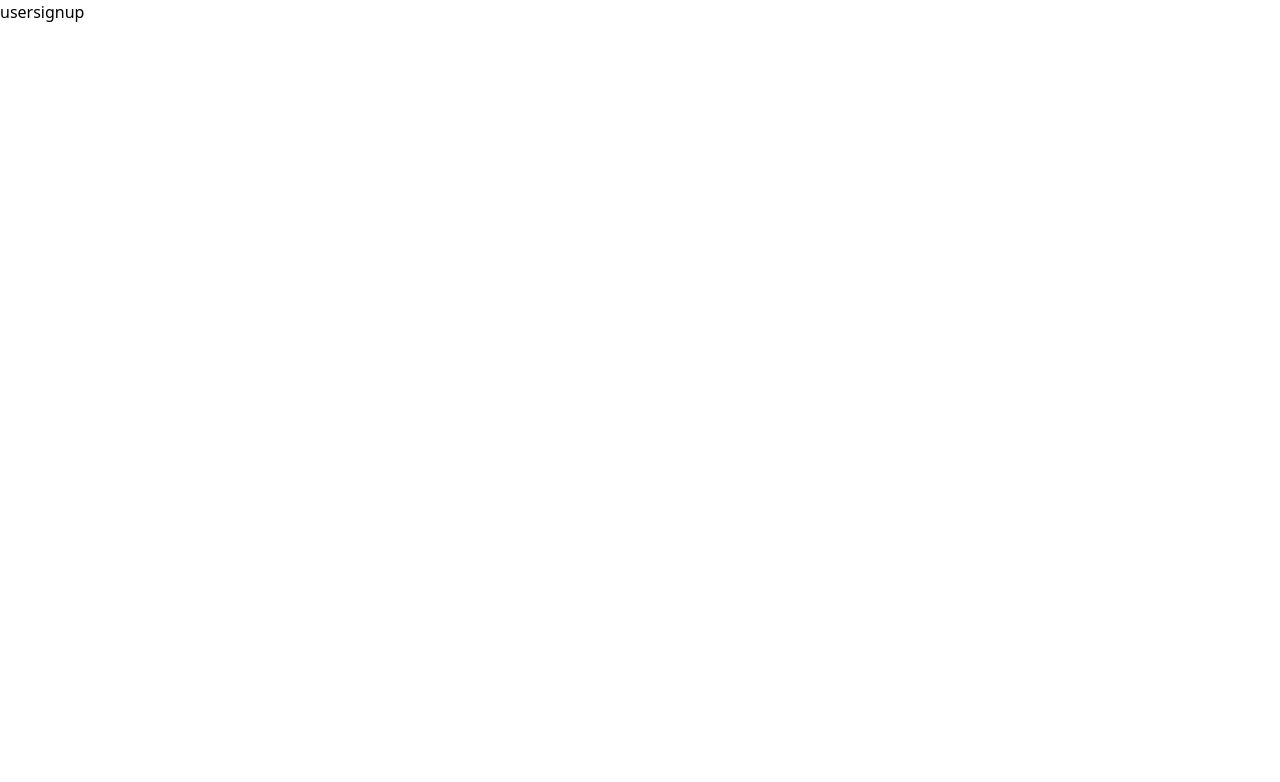
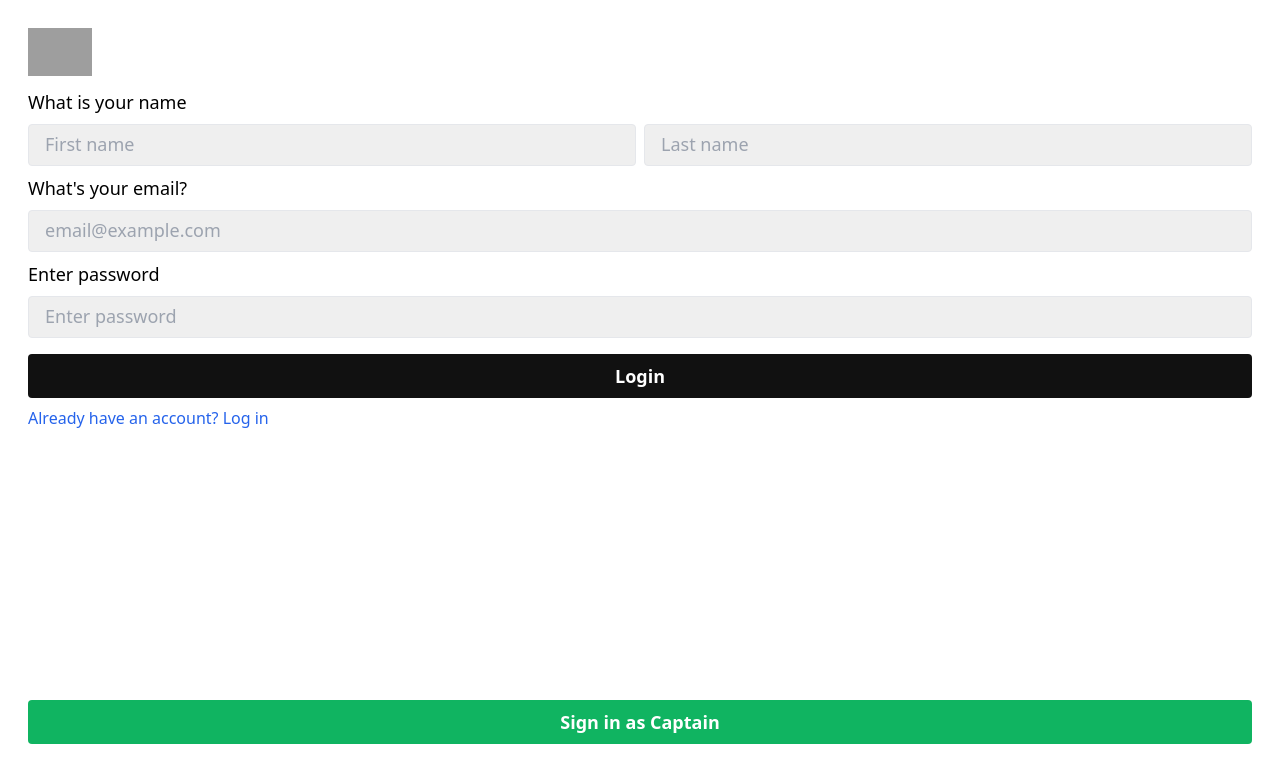
Before and after one commit to Jahnvi777-git/uber-clone, a React app in the folder frontend/: page /usersignup in a window 1280 px wide. Shown: the top 782 px of the page. Built offline with nearby package versions, Linux system fonts and the light colour scheme; grey boxes are pictures that could not be loaded; the HTML template or start-up script is replaced by a standard one.

Commit message:
sign in and login pages

```diff
--- a/frontend/src/pages/CaptainLogin.jsx
+++ b/frontend/src/pages/CaptainLogin.jsx
@@ -1,9 +1,38 @@
 import React from 'react'
+import {Link} from 'react-router-dom'
 
 const CaptainLogin = () => {
+  const [email, setEmail] = React.useState('')
+  const [password, setPassword] = React.useState('')
+  const [captainData, setCaptainData] = React.useState({})
+
+  const submitHandler = (e) => {
+    e.preventDefault()
+    console.log(email, password)
+    setCaptainData({email: email, password: password})
+    console.log(captainData)
+    setEmail('')
+    setPassword('')
+  }
+
   return (
-    <div>
-      captainlogin
+    <div className='p-7 h-screen flex flex-col justify-between'>
+      <div>
+          <img className='w-16 mb-3' src="https://www.svgrepo.com/show/505031/uber-driver.svg" alt='uber logo' />
+        <form onSubmit={(e)=>submitHandler(e)}>
+          <h3 className='text-lg mb-2'>What's your email?</h3>
+          <input value={email} onChange={(e) => setEmail(e.target.value)} className='bg-[#eeee] rounded px-4 py-2 border w-full placeholder:text-lg' required type="email" placeholder='email@example.com' />
+
+          <h3 className='text-lg mb-2'>Enter password</h3>
+          <input value={password} onChange={(e) => setPassword(e.target.value)} className='bg-[#eeee] rounded px-4 py-2 mb-5 border w-full placeholder:text-lg' type="password" required placeholder='Enter password' />
+
+          <button className='bg-[#111] text-white font-semibold mb-3 rounded px-4 py-2 text-lg w-full placeholder:text-base'>Login</button>
+        </form>
+        <Link to='/CaptainSignup' className='text-blue-600'>Register as a Captain</Link>
+      </div>
+      <div>
+        <Link to='/UserLogin' className='bg-[#ff8a3d] flex flex-center justify-center text-white font-semibold mb-7 rounded px-4 py-2 text-lg w-full placeholder:text-base'>Sign in as User</Link>
+      </div>
     </div>
   )
 }
--- a/frontend/src/pages/UserSignup.jsx
+++ b/frontend/src/pages/UserSignup.jsx
@@ -1,9 +1,39 @@
+import { useState } from 'react'
 import React from 'react'
+import {Link} from 'react-router-dom'
 
 const UserSignup = () => {
+  const [firstName, setFirstName] = useState('')
+  const [lastName, setLastName] = useState('')
+  const [email, setEmail] = useState('')
+  const [password, setPassword] = useState('')
+
   return (
-    <div>
-      usersignup
+    <div className='p-7 h-screen flex flex-col justify-between'>
+      <div>
+          <img className='w-16 mb-3' src="https://upload.wikimedia.org/wikipedia/commons/thumb/5/58/Uber_logo_2018.svg/1920px-Uber_logo_2018.svg.png" alt='uber logo' />
+        <form onSubmit={(e)=>submitHandler(e)}>
+          <h3 className='text-lg mb-2'>What is your name</h3>
+          <div className='flex gap-2'>
+            <input value={firstName} onChange={(e) => setFirstName(e.target.value)} className='bg-[#eeee] rounded px-4 py-2 mb-2 border w-1/2 placeholder:text-lg' required type="text" placeholder='First name' />
+            <input value={lastName} onChange={(e) => setLastName(e.target.value)} className='bg-[#eeee] rounded px-4 py-2 mb-2 border w-1/2 placeholder:text-lg' required type="text" placeholder='Last name' />
+
+          </div>
+          <div>
+            <h3 className='text-lg mb-2'>What's your email?</h3>
+            <input value={email} onChange={(e) => setEmail(e.target.value)} className='bg-[#eeee] rounded px-4 py-2 mb-2 border w-full placeholder:text-lg' required type="email" placeholder='email@example.com' />
+
+            <h3 className='text-lg mb-2'>Enter password</h3>
+            <input value={password} onChange={(e) => setPassword(e.target.value)} className='bg-[#eeee] rounded px-4 py-2 mb-2 border w-full placeholder:text-lg' type="password" required placeholder='Enter password' />
+
+            <button className='bg-[#111] text-white font-semibold rounded px-4 py-2 mt-2 mb-2 text-lg w-full placeholder:text-base'>Login</button>
+          </div>
+        </form>
+        <Link to='/UserLogin' className='text-blue-600'>Already have an account? Log in</Link>
+      </div>
+      <div>
+        <Link to='/CaptainSignup' className='bg-[#10b461] flex flex-center justify-center text-white font-semibold mb-7 rounded px-4 py-2 text-lg w-full placeholder:text-base'>Sign in as Captain</Link>
+      </div>
     </div>
   )
 }
```
